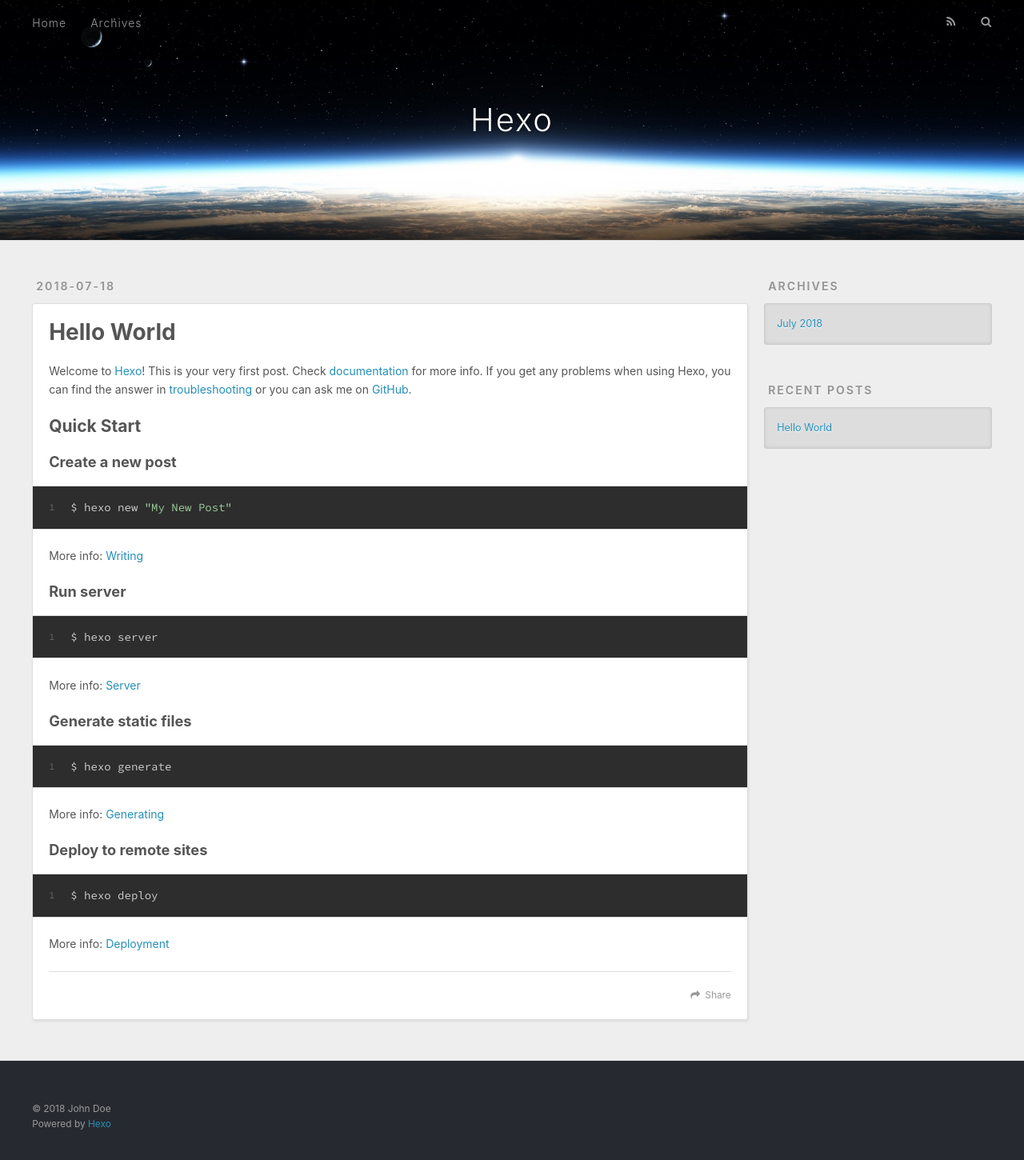
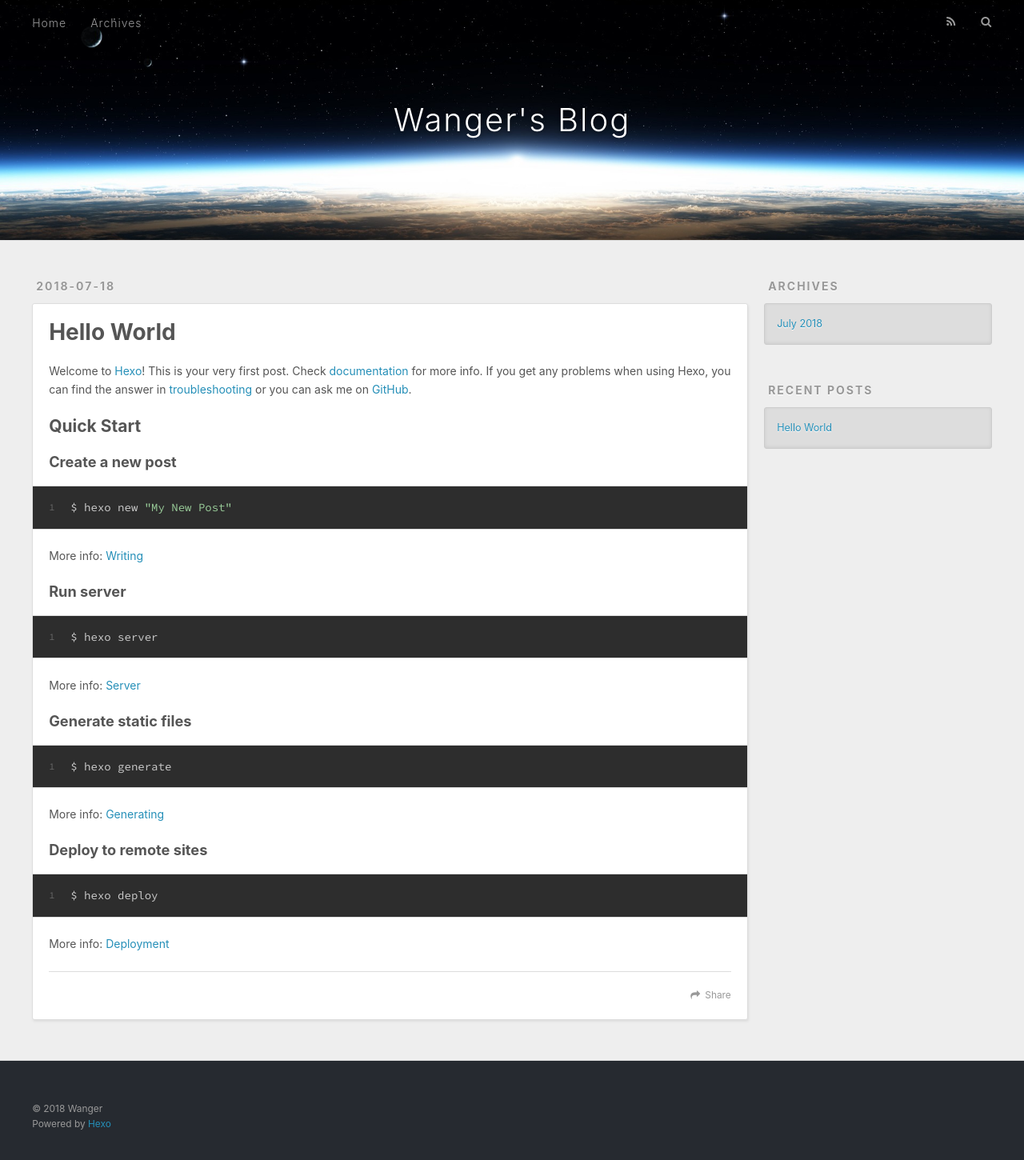
Before and after one commit to Alllen/Alllen.github.io, a plain HTML site: page index.html in a window 1280 px wide. Shown: the whole page at 80% size. Drawn offline with nearby package versions, Linux system fonts and the light colour scheme.

Commit message:
Site updated: 2018-07-18 22:59:48

```diff
--- a/index.html
+++ b/index.html
@@ -5,17 +5,17 @@
 
 
 
-  <title>Hexo</title>
+  <title>Wanger&#39;s Blog</title>
   <meta name="viewport" content="width=device-width, initial-scale=1, maximum-scale=1">
   <meta property="og:type" content="website">
-<meta property="og:title" content="Hexo">
+<meta property="og:title" content="Wanger&#39;s Blog">
 <meta property="og:url" content="http://yoursite.com/index.html">
-<meta property="og:site_name" content="Hexo">
+<meta property="og:site_name" content="Wanger&#39;s Blog">
 <meta property="og:locale" content="default">
 <meta name="twitter:card" content="summary">
-<meta name="twitter:title" content="Hexo">
+<meta name="twitter:title" content="Wanger&#39;s Blog">
 
-    <link rel="alternate" href="/atom.xml" title="Hexo" type="application/atom+xml">
+    <link rel="alternate" href="/atom.xml" title="Wanger&#39;s Blog" type="application/atom+xml">
 
 
     <link rel="icon" href="/favicon.png">
@@ -34,7 +34,7 @@
   <div id="header-outer" class="outer">
     <div id="header-title" class="inner">
       <h1 id="logo-wrap">
-        <a href="/" id="logo">Hexo</a>
+        <a href="/" id="logo">Wanger&#39;s Blog</a>
       </h1>
 
     </div>
@@ -97,7 +97,7 @@
 
     </div>
     <footer class="article-footer">
-      <a data-url="http://yoursite.com/2018/07/18/hello-world/" data-id="cjjr8he8q0000gh3q1fs8ukmz" class="article-share-link">Share</a>
+      <a data-url="http://yoursite.com/2018/07/18/hello-world/" data-id="cjjr96dp20000i43qiececzjo" class="article-share-link">Share</a>
 
 
     </footer>
@@ -153,7 +153,7 @@
 
   <div class="outer">
     <div id="footer-info" class="inner">
-      &copy; 2018 John Doe<br>
+      &copy; 2018 Wanger<br>
       Powered by <a href="http://hexo.io/" target="_blank">Hexo</a>
     </div>
   </div>
```
Also changed, not shown: 2018/07/18/hello-world/index.html (+6 -6 lines), archives/2018/07/index.html (+7 -7 lines), archives/2018/index.html (+7 -7 lines), archives/index.html (+7 -7 lines).
